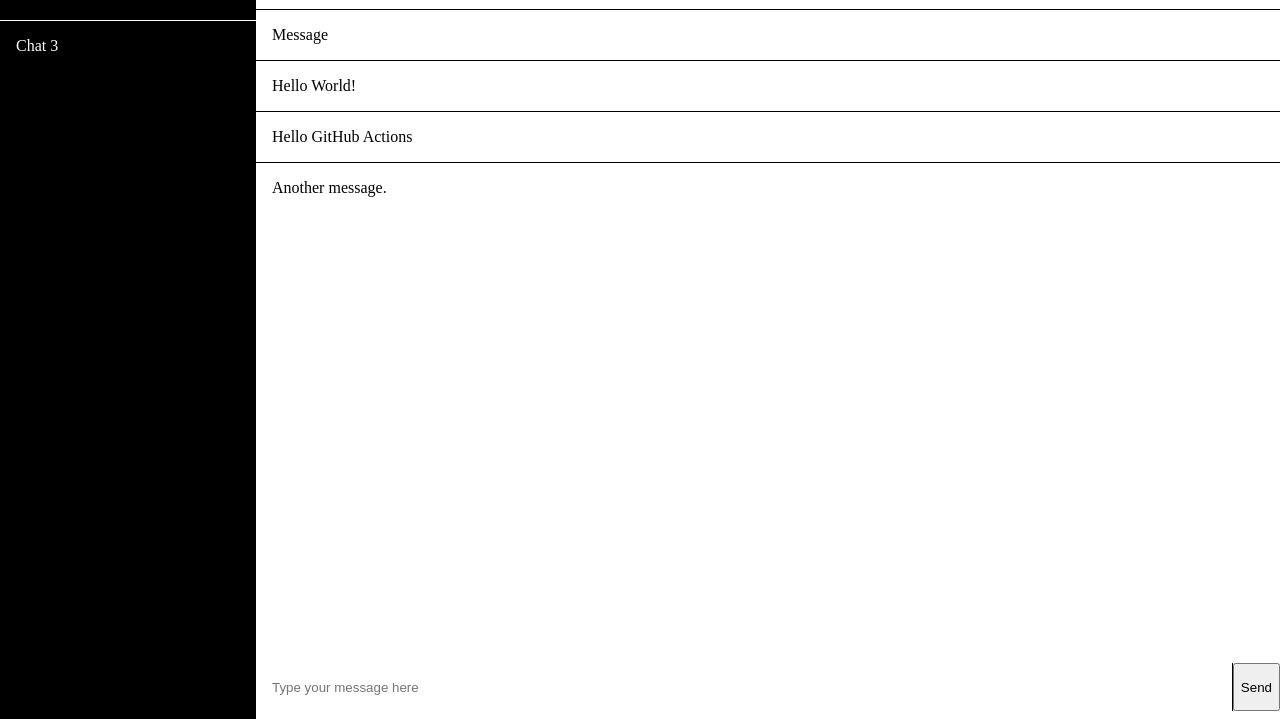
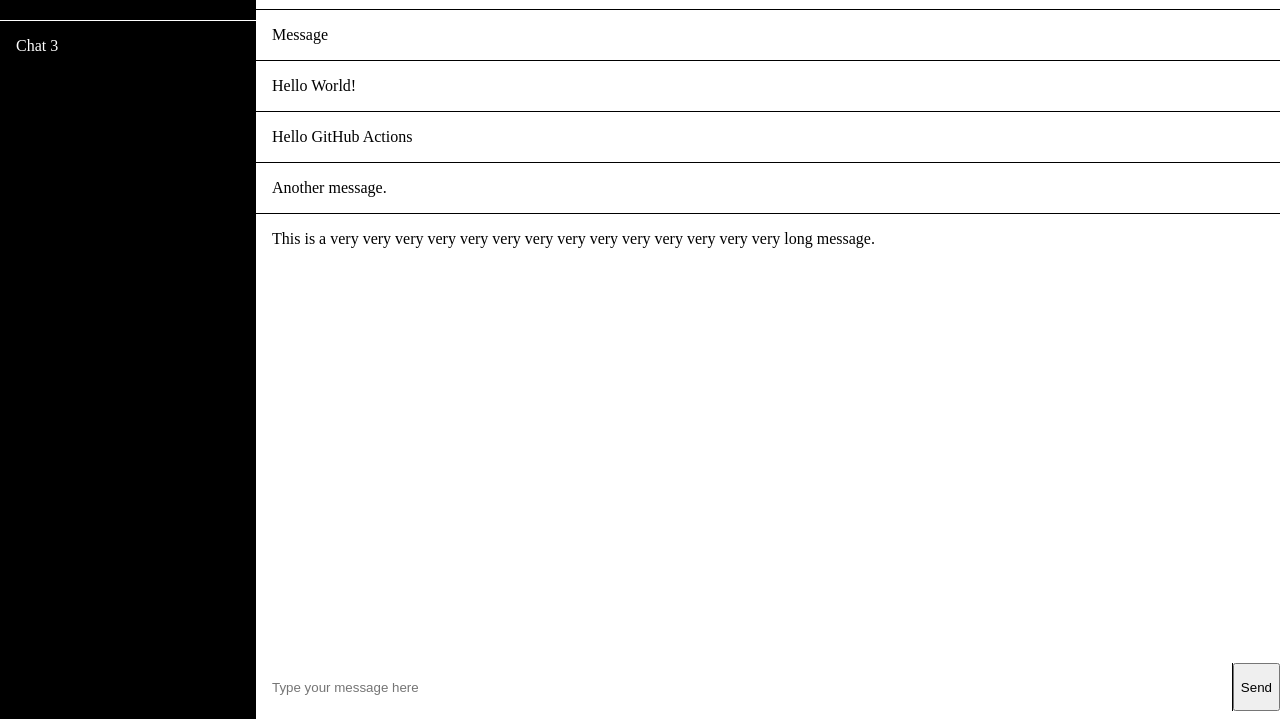
Before and after one commit to cse110-sp23-group3/big-project, a plain HTML site: page index.html in a window 1280 px wide. Shown: the part 81-800 px from the top of the page. Drawn offline with Linux system fonts and the light colour scheme.

Commit message:
Add very long message

```diff
--- a/index.html
+++ b/index.html
@@ -139,6 +139,9 @@
             <article>
                 <p>Another message.</p>
             </article>
+            <article>
+                <p>This is a very very very very very very very very very very very very very very long message.</p>
+            </article>
         </section>
 
         <!-- Chat Input -->
```
